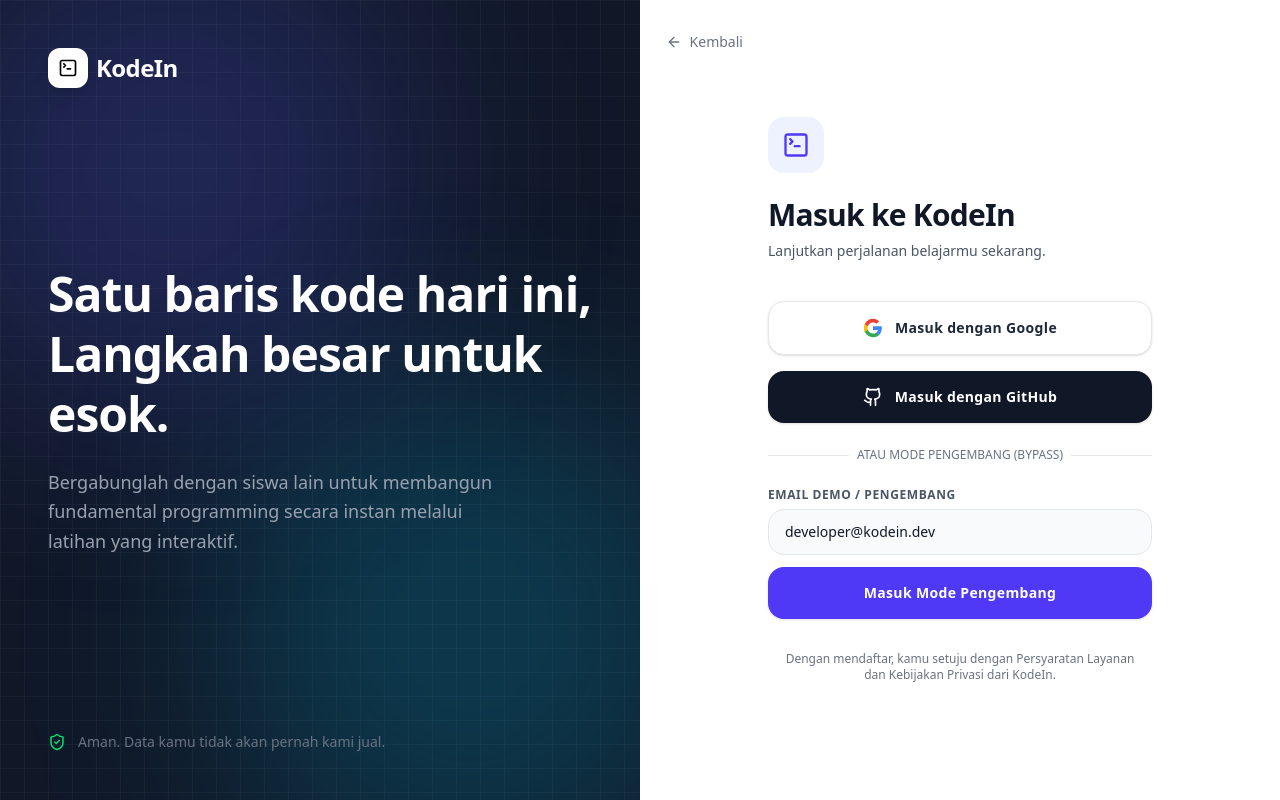
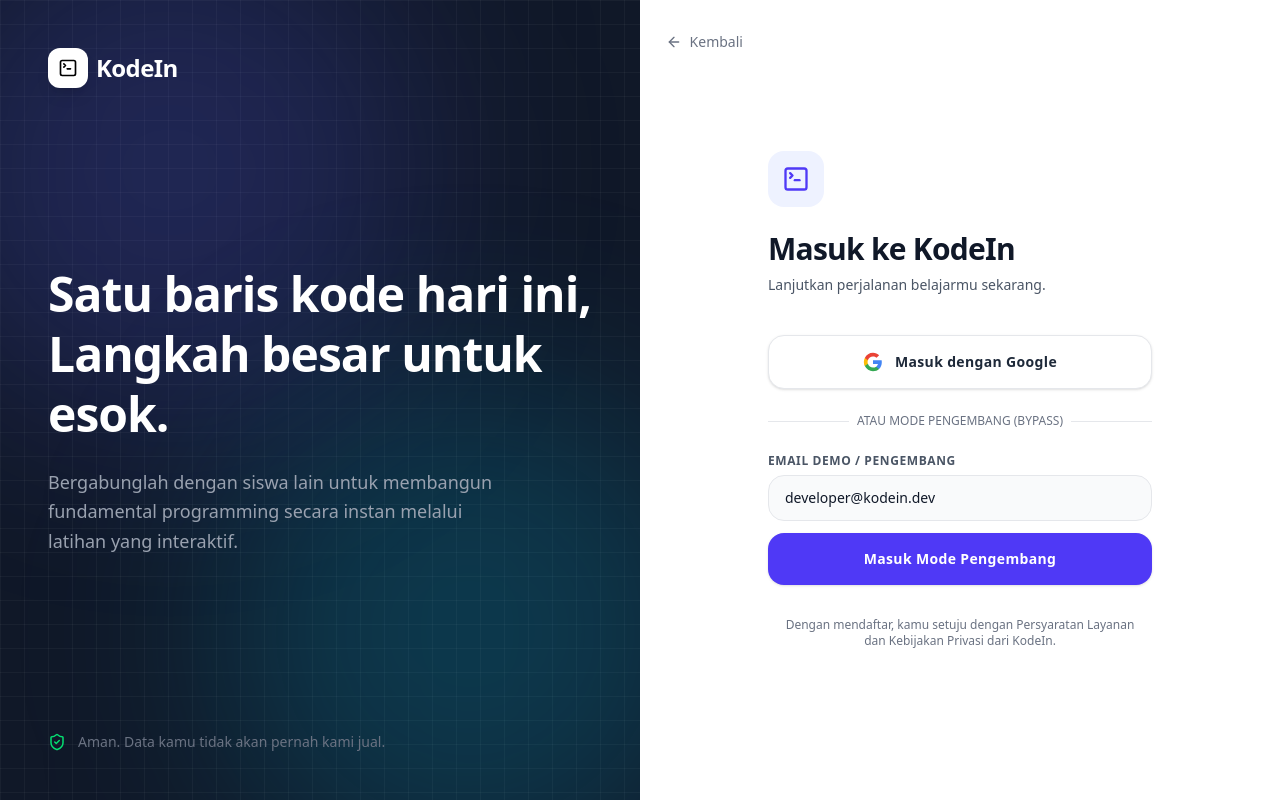
Before and after one commit to farzah14/KodeIn, a Next.js app: page /login in a window 1280 px wide. Built offline with nearby package versions, Linux system fonts and the light colour scheme; no server answers.

Commit message:
feat: implement NextAuth authentication with Google and bypass credentials providers

```diff
--- a/src/app/login/page.tsx
+++ b/src/app/login/page.tsx
@@ -2,7 +2,7 @@
 
 import { signIn } from "next-auth/react";
 import Link from "next/link";
-import { ArrowLeft, Github, TerminalSquare, ShieldCheck } from "lucide-react";
+import { ArrowLeft, TerminalSquare, ShieldCheck } from "lucide-react";
 
 export default function LoginPage() {
   return (
@@ -85,14 +85,7 @@
                 Masuk dengan Google
               </button>
 
-              {/* GitHub Button */}
-              <button
-                onClick={() => signIn("github", { callbackUrl: "/learn", prompt: "select_account" })}
-                className="group relative flex w-full items-center justify-center gap-3 rounded-2xl bg-gray-900 px-5 py-4 text-sm font-semibold tracking-wide text-white shadow-sm transition-all hover:bg-gray-800 hover:shadow-lg dark:bg-white dark:text-black dark:hover:bg-zinc-200"
-              >
-                <Github size={20} className="text-white dark:text-black" />
-                Masuk dengan GitHub
-              </button>
+
 
             </div>
 
--- a/src/auth.ts
+++ b/src/auth.ts
@@ -1,6 +1,5 @@
 import NextAuth from "next-auth";
 import Google from "next-auth/providers/google";
-import GitHub from "next-auth/providers/github";
 import Credentials from "next-auth/providers/credentials";
 import { PrismaAdapter } from "@auth/prisma-adapter";
 import { prisma } from "@/lib/prisma";
@@ -23,14 +22,6 @@
   );
 }
 
-if (process.env.AUTH_GITHUB_ID && process.env.AUTH_GITHUB_SECRET) {
-  providers.push(
-    GitHub({
-      clientId: process.env.AUTH_GITHUB_ID,
-      clientSecret: process.env.AUTH_GITHUB_SECRET,
-    })
-  );
-}
 
 providers.push(
   Credentials({
```
